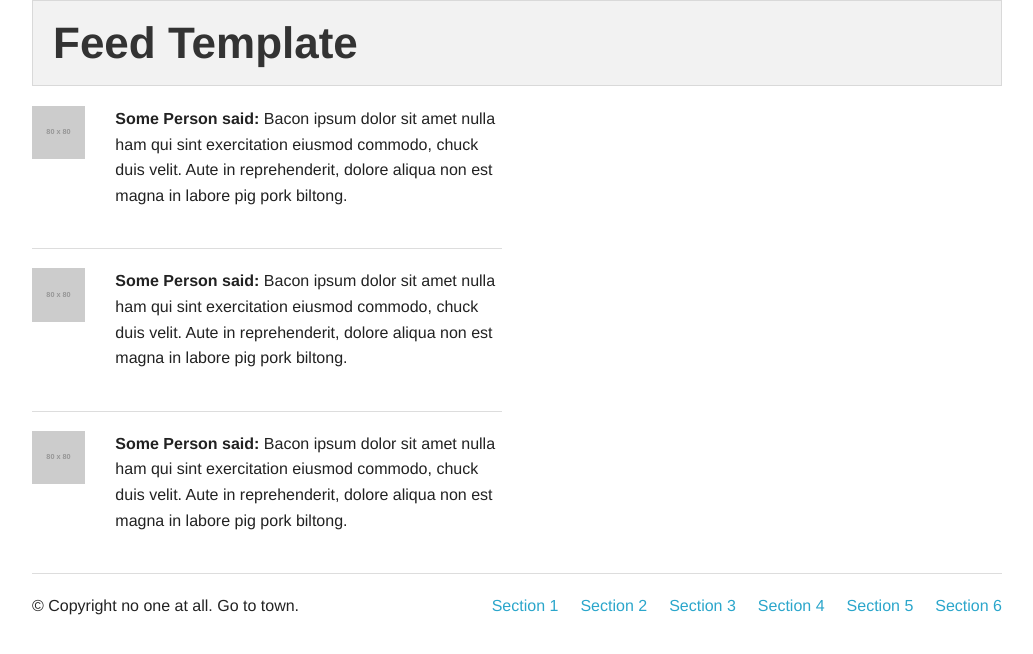
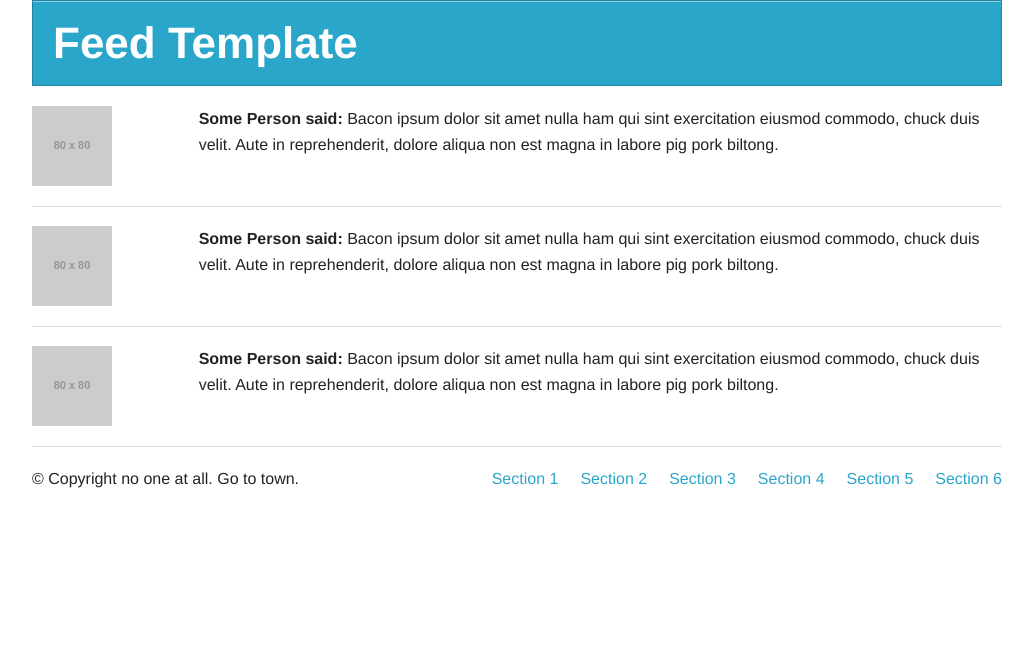
Before and after one commit to juliantoker/julianTokerPortfolioSite, a plain HTML site: page portfolio/index.html in a window 1280 px wide. Shown: the whole page, without its empty margins (123-1156 px from the left). Drawn offline with Linux system fonts and the light colour scheme; placeholder pictures from the web are drawn by us.

Commit message:
Got the rows looking more like i want

```diff
--- a/portfolio/index.html
+++ b/portfolio/index.html
@@ -19,7 +19,7 @@
 
 	<div class="row">
     <div class="large-12 columns">
-      <div class="panel">
+      <div class="panel callout">
         <h1>Feed Template</h1>
       </div>
     </div>
@@ -29,7 +29,7 @@
 
     <!-- Main Feed -->
     <!-- This has been source ordered to come first in the markup (and on small devices) but to be to the right of the nav on larger screens -->
-    <div class="large-6 columns">
+    <div class="large-12 columns">
 
       <!-- Feed Entry -->
       <div class="row">
```
